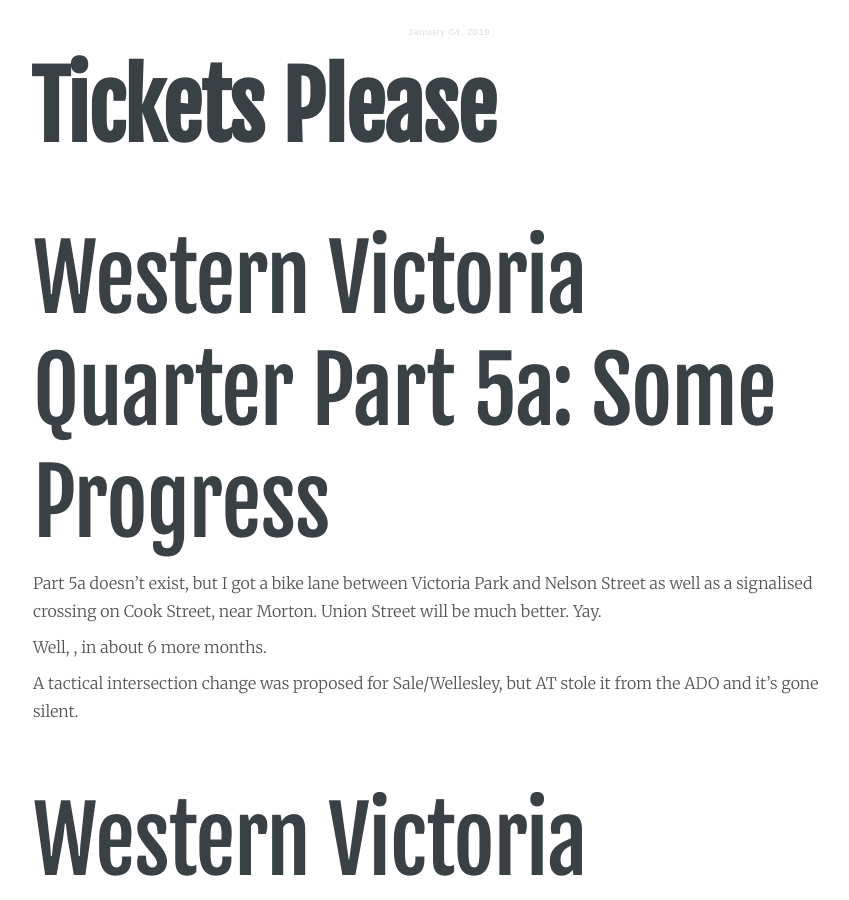
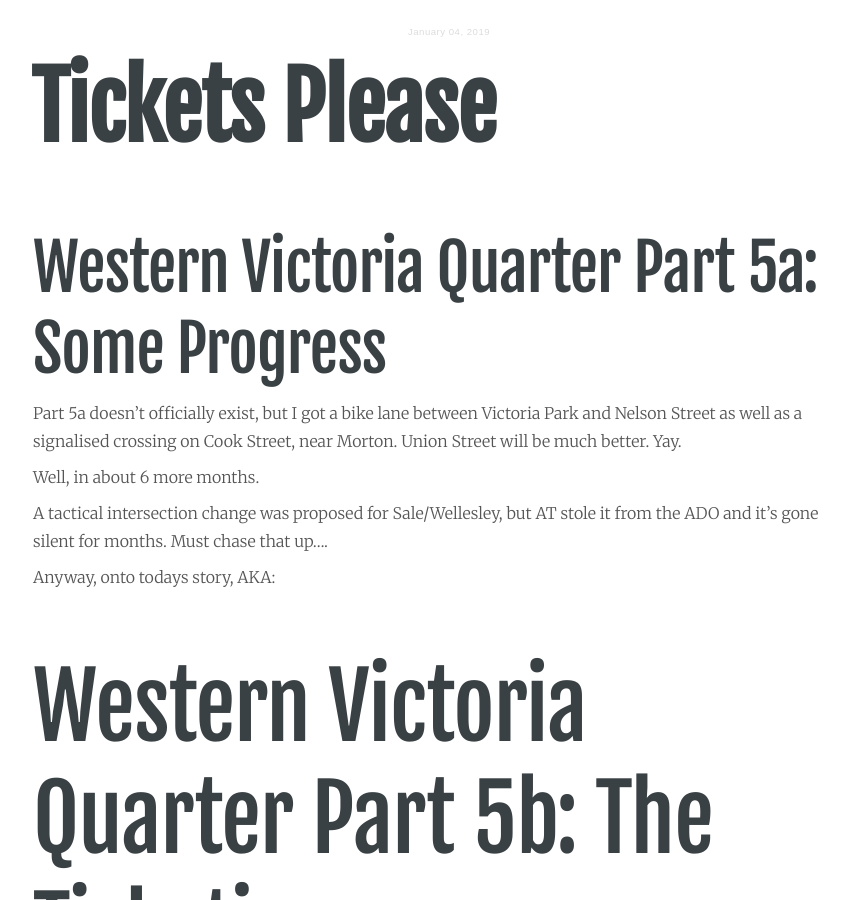
Before and after one commit to davidjroos/davidjroos.github.io, a Jekyll site: the page built from _posts/2019-01-04-tickets-please.md, in a window 1280 px wide and 900 px high. Shown: the whole window, without its empty margins (192-1041 px from the left). Built offline with Jekyll 4.4.1, drawn with Linux system fonts in a browser that asks for light colours.

Commit message:
smallfixes

```diff
--- a/_posts/2019-01-04-tickets-please.md
+++ b/_posts/2019-01-04-tickets-please.md
@@ -9,14 +9,15 @@ post_image:
 bw: false
 ---
 
+### Western Victoria Quarter Part 5a: Some Progress
 
-# Western Victoria Quarter Part 5a: Some Progress
+Part 5a doesn't officially exist, but I got a bike lane between Victoria Park and Nelson Street as well as a signalised crossing on Cook Street, near Morton. Union Street will be much better. Yay.
 
-Part 5a doesn't exist, but I got a bike lane between Victoria Park and Nelson Street as well as a signalised crossing on Cook Street, near Morton. Union Street will be much better. Yay.
+Well, in about 6 more months.
 
-Well, , in about 6 more months.
+A tactical intersection change was proposed for Sale/Wellesley, but AT stole it from the ADO and it's gone silent for months. Must chase that up....
 
-A tactical intersection change was proposed for Sale/Wellesley, but AT stole it from the ADO and it's gone silent.
+Anyway, onto todays story, AKA:
 
 # Western Victoria Quarter Part 5b: The Ticketing
 
```
